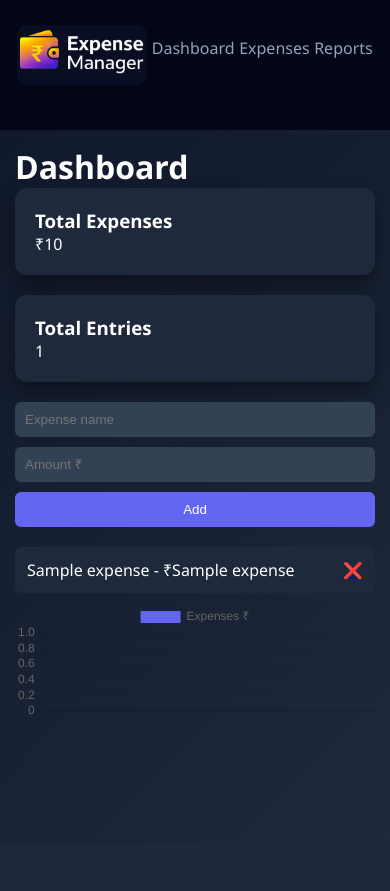
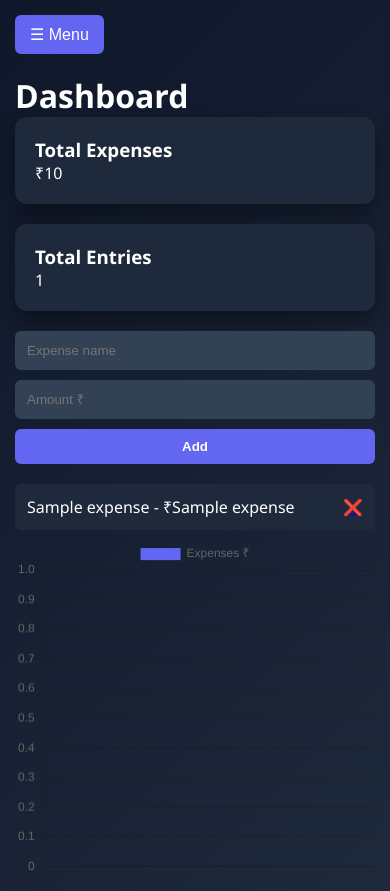
Before and after one commit to kunal7773/expense-tracker, a Python web app: template templates/dashboard.html in a window 390 px wide. Before the commit the page ends 714 px from the top, so only its background shows below. Run offline with Jinja, Linux system fonts and the light colour scheme; the template is opened without the code that fills it: most values are stand-ins (such as "Sample title", 1, 10 or a date in 2020).

Commit message:
Added responsive sidebar toggle, close button and fixed add button width

```diff
--- a/static/style.css
+++ b/static/style.css
@@ -12,6 +12,7 @@
     color: white;
     display: flex;
     min-height: 100vh;
+    overflow-x: hidden;
 }
 
 /* SIDEBAR */
@@ -19,10 +20,14 @@
     width: 230px;
     background: #020617;
     padding: 25px 15px;
+    transition: 0.3s ease;
+    flex-shrink: 0;
+    z-index: 1000;
 }
 
-.sidebar h2 {
-    margin-bottom: 25px;
+/* Laptop par hide karne ke liye */
+.sidebar.hidden {
+    margin-left: -230px;
 }
 
 .sidebar a {
@@ -41,24 +46,20 @@
 .main {
     flex: 1;
     padding: 30px;
+    transition: 0.3s ease;
+    width: 100%;
 }
 
-/* NAVBAR */
-.navbar {
-    display: flex;
-    justify-content: space-between;
-    align-items: center;
+/* TOGGLE BUTTON STYLE (Purple Blue) */
+.toggle-btn {
+    background: #6366f1;
+    color: white;
+    border: none;
+    padding: 10px 15px;
+    border-radius: 6px;
+    cursor: pointer;
     margin-bottom: 20px;
-}
-
-.logo {
-    font-size: 20px;
-    font-weight: bold;
-}
-
-.nav-links {
-    display: flex;
-    gap: 15px;
+    font-size: 16px;
 }
 
 /* CARDS */
@@ -74,14 +75,9 @@
     padding: 20px;
     border-radius: 12px;
     box-shadow: 0 10px 20px rgba(0, 0, 0, 0.4);
-    transition: 0.3s;
 }
 
-.card:hover {
-    transform: translateY(-5px);
-}
-
-/* FORM */
+/* --- FORM & ADD BUTTON FIX --- */
 .form {
     display: flex;
     gap: 10px;
@@ -90,32 +86,28 @@
 
 .form input {
     flex: 1;
-    padding: 10px;
+    padding: 12px;
     border: none;
     border-radius: 6px;
     background: #334155;
     color: white;
 }
 
-button {
-    padding: 10px 15px;
-    border: none;
-    border-radius: 6px;
+/* Isse Add button bada dikhega */
+.form button {
     background: #6366f1;
     color: white;
+    border: none;
+    padding: 10px 25px;
+    /* Thoda side padding badha di */
+    border-radius: 6px;
     cursor: pointer;
-    transition: 0.3s;
-}
-
-button:hover {
-    background: #4f46e5;
+    font-weight: bold;
+    min-width: 100px;
+    /* Chhota hone se rokega */
 }
 
 /* LIST */
-.list {
-    list-style: none;
-}
-
 .list li {
     display: flex;
     justify-content: space-between;
@@ -125,62 +117,76 @@
     border-radius: 6px;
 }
 
-/* MOBILE RESPONSIVE */
+/* LOGO */
+.logo img {
+    width: 120px;
+    height: auto;
+    border-radius: 10px;
+}
+
+/* --- RESPONSIVE LOGIC --- */
+
+/* Laptop (Desktop) view mein Menu button hide karein */
+@media (min-width: 769px) {
+    .toggle-btn {
+        display: none !important;
+    }
+
+    .sidebar {
+        margin-left: 0 !important;
+    }
+}
+
+/* Mobile view settings */
 @media (max-width: 768px) {
-
     body {
         flex-direction: column;
     }
 
     .sidebar {
-        width: 100%;
-        display: flex;
-        justify-content: space-around;
-        height: auto;
+        position: fixed;
+        left: -230px;
+        height: 100vh;
+        width: 230px;
+    }
+
+    .sidebar.active {
+        left: 0 !important;
     }
 
     .main {
         padding: 15px;
     }
 
-    .cards {
-        flex-direction: column;
-    }
-
+    .cards,
     .form {
         flex-direction: column;
     }
 
-    button {
+    .form button {
         width: 100%;
+        /* Mobile par full width button */
     }
 
-    .nav-links {
-        display: none;
+    .toggle-btn {
+        display: block;
     }
 }
 
-.logo {
-    display: flex;
-    align-items: center;
-    justify-content: center;
-    margin-bottom: 20px;
-}
-
-.logo img {
-    width: 120px;
-    height: auto;
-    border-radius: 10px;
-    transition: 0.3s;
-}
-
-.logo img:hover {
-    transform: scale(1.05);
+/* Close Button Styling */
+.close-btn {
+    display: none;
+    position: absolute;
+    top: 15px;
+    right: 15px;
+    font-size: 30px;
+    color: white;
+    cursor: pointer;
 }
 
 @media (max-width: 768px) {
-    .logo img {
-        width: 130px;
-        height: 60px;
+    .close-btn {
+        display: block;
+        /* Sirf mobile sidebar mein dikhega */
     }
 }
--- a/templates/dashboard.html
+++ b/templates/dashboard.html
@@ -1,29 +1,33 @@
 <!DOCTYPE html>
 <html>
 <head>
+    <meta name="viewport" content="width=device-width, initial-scale=1.0">
     <title>Smart Expense Manager</title>
     <link rel="stylesheet" href="{{ url_for('static', filename='style.css') }}">
-
 </head>
 
 <body>
 
-<!-- Sidebar -->
-<div class="sidebar">
+<div class="sidebar" id="sidebar">
+    <div class="sidebar-header" style="display: flex; justify-content: space-between; align-items: center; margin-bottom: 20px;">
         <div class="logo">
-    <img src="{{ url_for('static', filename='logo.png') }}" alt="Logo">
+            <img src="{{ url_for('static', filename='logo.png') }}" alt="Logo" style="width: 100px;">
         </div>
+        <button id="close-sidebar" class="close-btn" style="background:none; border:none; color:white; font-size:35px; cursor:pointer;">&times;</button>
+    </div>
+
     <a href="/dashboard">Dashboard</a>
     <a href="/expenses">Expenses</a>
     <a href="/reports">Reports</a>
 </div>
 
-<!-- Main -->
+<div id="sidebar-overlay" style="display:none; position:fixed; top:0; left:0; width:100%; height:100%; background:rgba(0,0,0,0.5); z-index:999;"></div>
+
 <div class="main">
+    <button id="sidebar-toggle" class="toggle-btn">☰ Menu</button>
 
     <h1>Dashboard</h1>
 
-    <!-- Cards -->
     <div class="cards">
         <div class="card">
             <h3>Total Expenses</h3>
@@ -36,14 +40,12 @@
         </div>
     </div>
 
-    <!-- Form -->
     <form action="/add" method="POST" class="form">
         <input name="title" placeholder="Expense name" required>
         <input name="amount" placeholder="Amount ₹" required>
-        <button>Add</button>
+        <button type="submit" style="background-color: #6366f1;">Add</button>
     </form>
 
-    <!-- List -->
     <ul class="list">
         {% for e in expenses %}
         <li>
@@ -53,14 +55,15 @@
         {% endfor %}
     </ul>
 
-    <canvas id="expenseChart" height="100"></canvas>
+    <div style="position: relative; height:40vh; width:100%">
+        <canvas id="expenseChart"></canvas>
+    </div>
 
     <script src="https://cdn.jsdelivr.net/npm/chart.js"></script>
 
     <script>
         const labels = {{ labels|safe }};
         const data = {{ values|safe }};
-
         const ctx = document.getElementById('expenseChart').getContext('2d');
 
         new Chart(ctx, {
@@ -74,15 +77,44 @@
                 }]
             },
             options: {
+                responsive: true,
+                maintainAspectRatio: false,
                 scales: {
-                        y: {
-                            beginAtZero: true
-                        }
+                    y: { beginAtZero: true }
                 }
             }
         });
     </script>
 
+   <script>
+        const sidebar = document.getElementById('sidebar');
+        const toggleBtn = document.getElementById('sidebar-toggle');
+        const closeBtn = document.getElementById('close-sidebar');
+        const overlay = document.getElementById('sidebar-overlay');
+
+        function openMenu() {
+            sidebar.classList.add('active');
+            overlay.style.display = 'block';
+        }
+
+        function closeMenu() {
+            sidebar.classList.remove('active');
+            overlay.style.display = 'none';
+        }
+
+        // Toggle button click logic
+        toggleBtn.addEventListener('click', () => {
+            // Agar desktop par hai toh slide karega, mobile par hai toh active hoga
+            if (window.innerWidth > 768) {
+                sidebar.classList.toggle('hidden');
+            } else {
+                openMenu();
+            }
+        });
+
+        closeBtn.addEventListener('click', closeMenu);
+        overlay.addEventListener('click', closeMenu);
+    </script>
 </div>
 
 </body>
```
Also changed, not shown: templates/expenses.html (+36 -8 lines), templates/reports.html (+34 -6 lines), database.db. Lines whose indentation alone changed are shown as unchanged.
